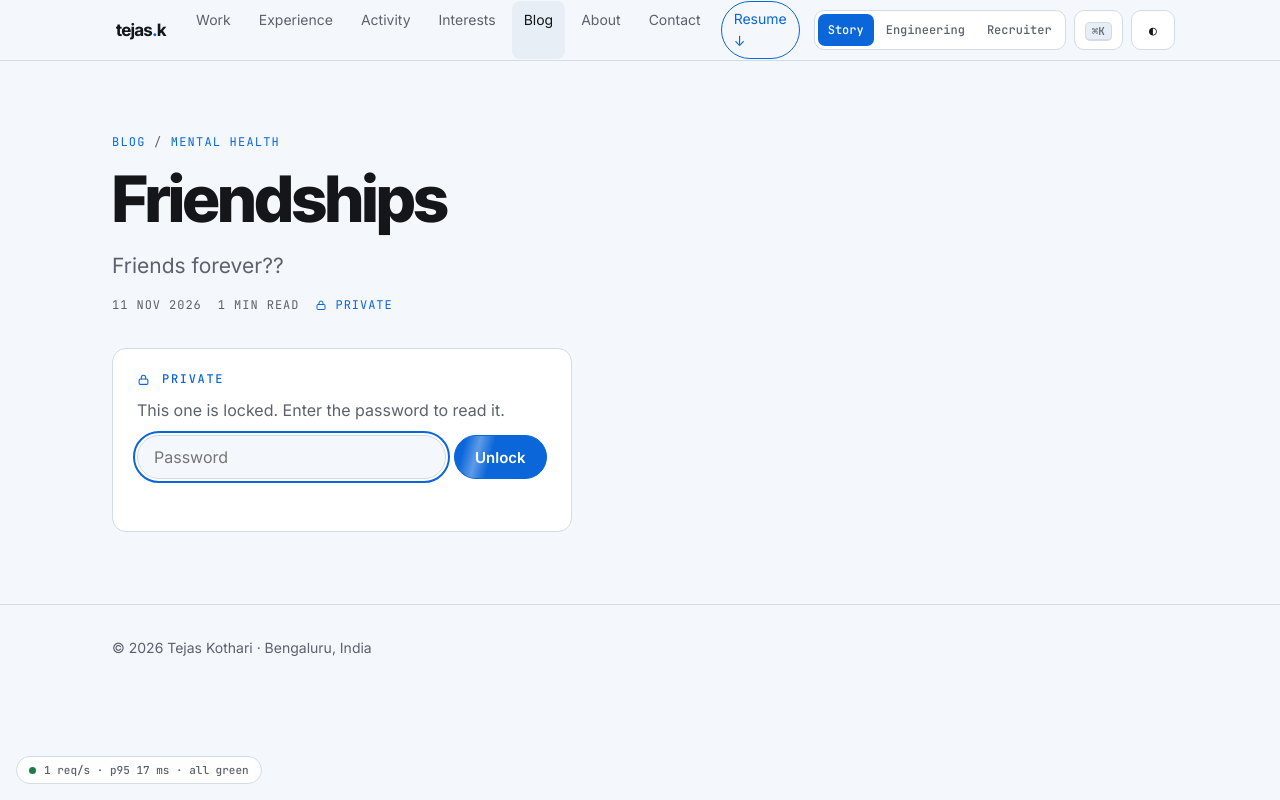
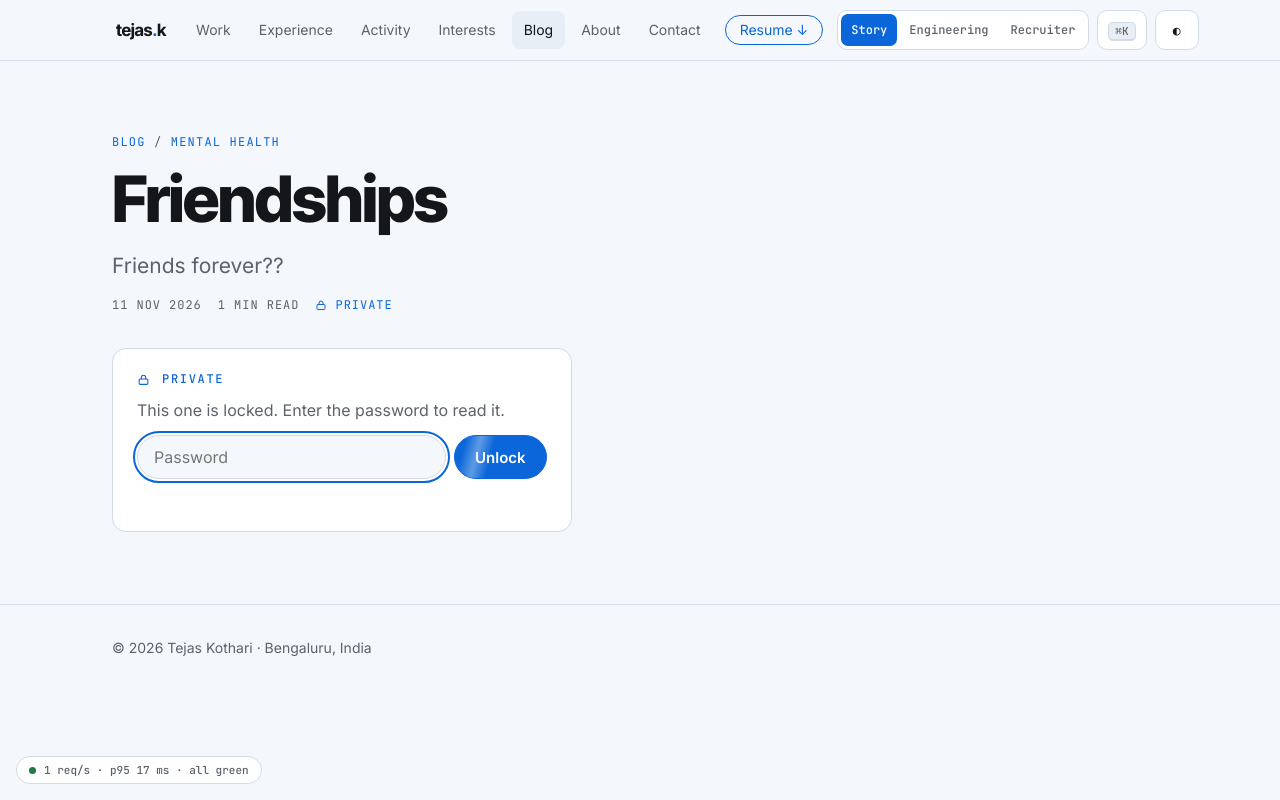
Before and after one commit to tejas-k3/tejas-kothari-portfolio, an Astro site: page /blog/friendships in a window 1280 px wide. Built offline with nearby package versions, Linux system fonts and the light colour scheme; Astro itself is replaced by a stand-in of ours.

Commit message:
Header: fix stretched, wrapping Resume pill and full-height nav links

```diff
--- a/src/styles/global.css
+++ b/src/styles/global.css
@@ -151,9 +151,12 @@ html[data-mode="recruiter"] .sys { display: none; }
 .ck { position: fixed; z-index: 300; pointer-events: none; font: 600 11px var(--font-mono); padding: 2px 8px; border-radius: 6px; background: var(--surface); border: 1px solid var(--border); color: var(--muted); animation: ck .9s ease-out forwards; white-space: nowrap; }
 .ck.g { color: var(--success); border-color: color-mix(in srgb, var(--success) 50%, var(--border)); } .ck.r { color: var(--danger); border-color: var(--danger); }
 @keyframes ck { 0% { opacity: 0; transform: translateY(6px) scale(.9); } 15% { opacity: 1; transform: none; } 100% { opacity: 0; transform: translateY(-22px); } }
-.nav a.navresume { color: var(--accent); border: 1px solid var(--accent); border-radius: 999px; padding: 6px 12px; margin-left: 4px; }
+.nav { align-items: center; }
+.nav a { white-space: nowrap; }
+.nav a.navresume { color: var(--accent); border: 1px solid var(--accent); border-radius: 999px; padding: 6px 14px; margin-left: 8px; line-height: 1.2; }
+.nav a.navresume::after { display: none; }
 .nav a.navresume:hover { background: var(--accent-soft); }
-@media (max-width: 860px) { .nav a.navresume { margin: 8px 0 0; text-align: center; padding: 12px; } }
+@media (max-width: 860px) { .nav { align-items: stretch; } .nav a.navresume { margin: 8px 0 0; text-align: center; padding: 12px; } }
 
 /* Comfortable touch targets for inline links */
 .crumb a, .ext, .res .links a, .jump a { display: inline-flex; align-items: center; min-height: 32px; padding-inline: 4px; }
```
